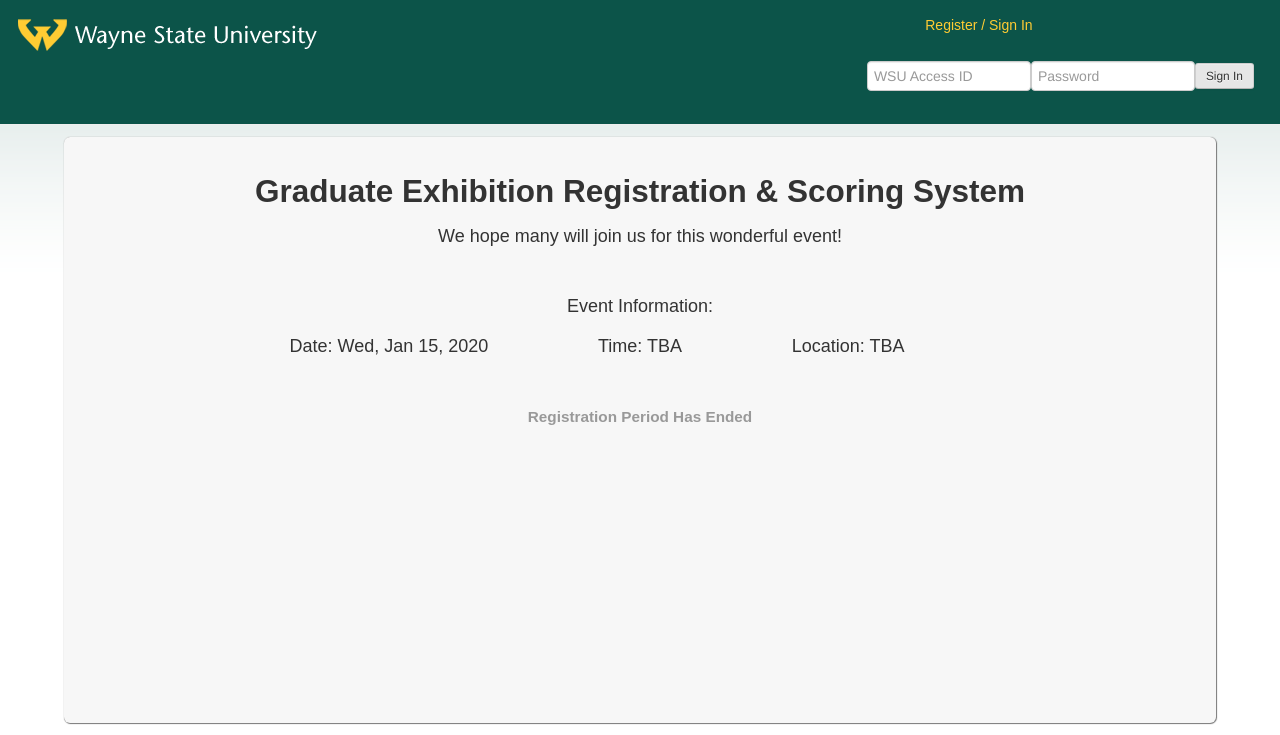
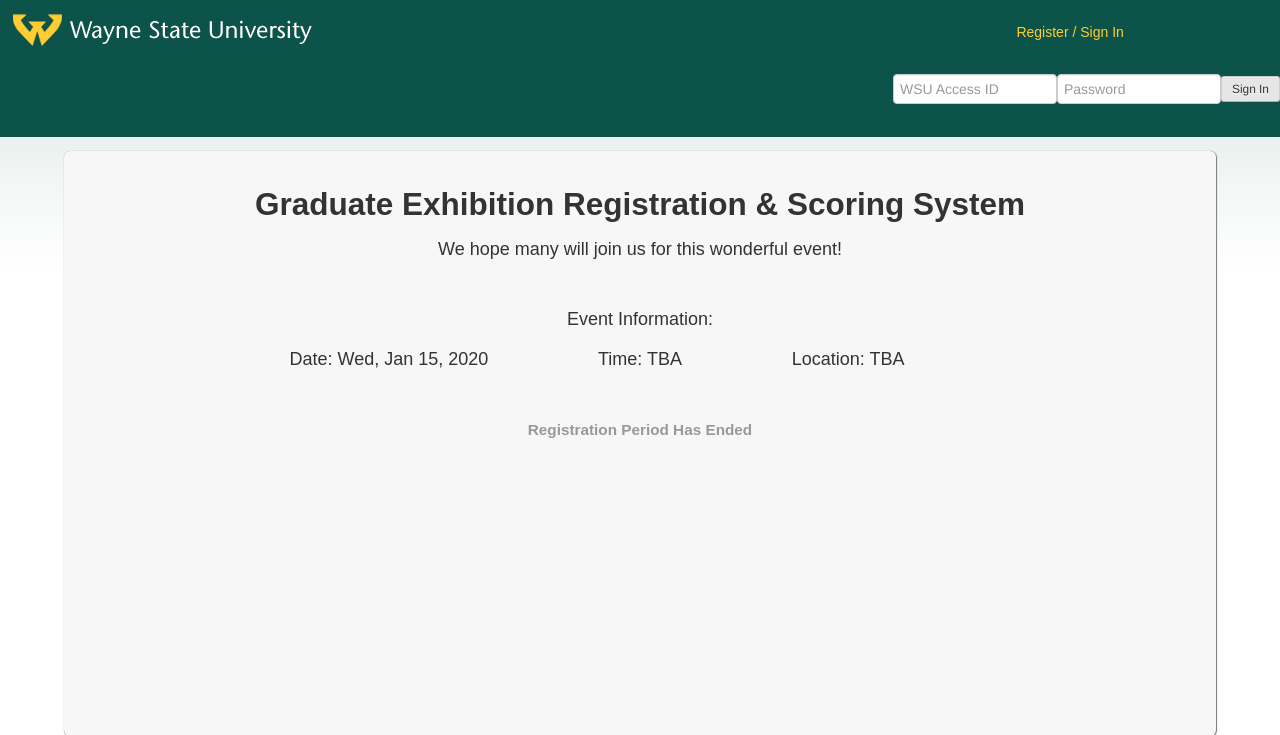
Before and after one commit to amanda2513/SeniorProject, a CodeIgniter app: the page made by index.php in a window 1280 px wide. Shown: the top 735 px of the page. Run offline with CodeIgniter, Linux system fonts and the light colour scheme; tables that the repository leaves empty or names only in its code hold one stand-in row (values such as "Sample post"); data that the repository does not hold is empty.

Commit message:
UI updates to login form, print scores, departments

```diff
--- a/application/controllers/scores.php
+++ b/application/controllers/scores.php
@@ -354,7 +354,6 @@
 			$data['title']="WSU-GERSS :: Scorecard";
 
 			$this->load->model('scores_model');
-
 			$this->load->model('users_model');
 			$this->load->model('judge_assignment_model');
 			$this->load->model('category_settings_model');
@@ -362,10 +361,6 @@
 			$projects = $this->users_model->get_participant_info();
 
 			foreach($projects as $project){
-				//$data['judge'] = $this->users_model->get_user_by_id($assigned->judge_id);
-				$project_id = $this->users_model->get_project_id($project->participant_id);
-				//$project=$this->users_model->get_selected_project_info($project_id);
-
 				$category = $this->category_settings_model->get_category($project->category);
 				$project->category_pts_possible = $this->category_settings_model->get_category_pts_possible($category->cat_id);
 
--- a/application/views/home_view.php
+++ b/application/views/home_view.php
@@ -86,30 +86,30 @@
 			else{
 				echo'
 				<div class="row-fluid">
-					<div class="span7">
+					<div class="span5">
 						<div class="row-fluid">
 							<div class="span12 pull-left">
 								<a href="http://www.wayne.edu"><img id="wsu_logo" src="'.IMG.'wsu-wordmark.gif'.'"/></a>
 							</div>
 						</div>
 					</div>
-						<div class="span5">';
+						<div class="span7">';
 
 					if($this->session->flashdata('credentials_error')){
 						echo '
-							<div class="alert text-center span10 offset2 wsu_sign_in_alert" id="wsu_alert">
+							<div class="alert text-center span6 offset5 wsu_sign_in_alert" id="wsu_alert">
 								<strong>'.$this->session->flashdata('credentials_error').'</strong>
 							</div>';
 		  			}
 		  			else{
 		  				echo '
-		  					<div class="span10" id="wsu_login_message">
+		  					<div class="span7 text-center pull-right" id="wsu_login_message">
 		  						Register / Sign In
 		  					</div>';
 		  			}
-
+					echo' <div class="pull-right">';
 					$form_attributes =
-						array('name'=>'signinform','class'=>'span10 offset2 form-inline','id'=>'sign_in_form');
+						array('name'=>'signinform','class'=>'span12 form-inline','id'=>'sign_in_form');
 					echo form_open('gerss/login_validation', $form_attributes);
 
 					$username_attributes =
@@ -126,6 +126,7 @@
 
 					form_close();
 					echo'
+							</div>
 						</div>
 					</div><!--End Header row-fluid-->';
 				}
--- a/application/views/print_scores_view.php
+++ b/application/views/print_scores_view.php
@@ -61,9 +61,6 @@
 						Project Title
 					</th>
 					<th>
-						Project Description
-					</th>
-					<th>
 						Category
 					</th>
 					<th>
@@ -85,7 +82,6 @@
 
 								<td>' . $project->lastname. ', '. $project->firstname . '</td>
 								<td>' . $project->title . '</td>
-								<td>' . $project->description . '</td>
 								<td>' . $project->category . '</td>
 								<td>
 									<div>'.
--- a/application/views/projects_judges_view.php
+++ b/application/views/projects_judges_view.php
@@ -16,11 +16,11 @@
 		});
 
 		function printScorecard(id){
-			window.open('<?php echo base_url()."scores/judge_scorecard/";?>'+id, 'Scorecard', 'width=700, height=800');
+			window.open('<?php echo base_url()."scores/judge_scorecard/";?>'+id, 'Scorecard', 'width=700, height=700');
 		};
 
 		function printAllScorecards(){
-			window.open('<?php echo base_url()."scores/all_judge_scorecards";?>', 'Scorecard', 'width=700, height=800');
+			window.open('<?php echo base_url()."scores/all_judge_scorecards";?>', 'Scorecard', 'width=700, height=700');
 		};
 	</script>
 </head>
--- a/application/views/projects_participants_view.php
+++ b/application/views/projects_participants_view.php
@@ -20,11 +20,11 @@
 		});
 
 		function printScorecard(id){
-			window.open('<?php echo base_url()."scores/participant_scorecard/";?>'+id, 'Scorecard', 'width=700, height=800');
+			window.open('<?php echo base_url()."scores/participant_scorecard/";?>'+id, 'Scorecard', 'width=700, height=700');
 		};
 
 		function printAllScorecards(){
-			window.open('<?php echo base_url()."scores/all_participant_scorecards";?>', 'Scorecard', 'width=700, height=800');
+			window.open('<?php echo base_url()."scores/all_participant_scorecards";?>', 'Scorecard', 'width=700, height=700');
 		};
 	</script>
 </head>
@@ -165,7 +165,7 @@
 							<td>
 								<button data-toggle="collapse" data-target="#project_'.$row->project_id.'_info" class="accordion-toggle btn wsu_btn wsu_tooltip"  rel="tooltip" title="Project Info"><i class="icon-eye-open"></i> </button> ';
 								if($this->session->userdata('role')=='admin' || $this->session->userdata('role')=='participant'){
-									echo ' <a class="btn wsu_btn wsu_tooltip" href="'.base_url()."manage_users/edit/".$row->usertype."/".$username.'" rel="tooltip" title="Edit Participant Info"><i class="icon-pencil"></i> </a>';
+									echo ' <a class="btn wsu_btn wsu_tooltip" href="'.base_url()."manage_users/edit/".$row->usertype."/".$username.'" rel="tooltip" title="Edit Project Info"><i class="icon-pencil"></i> </a>';
 								}
 								if($this->session->userdata('role')!='participant'){
 									echo' <button class="btn wsu_btn wsu_tooltip" onClick="printScorecard('.$row->id.')" rel="tooltip" title="Print Scorecard"><i class="icon-print"></i></button>';
```
Also changed, not shown: application/views/add_user_view.php (+11 -3 lines).
